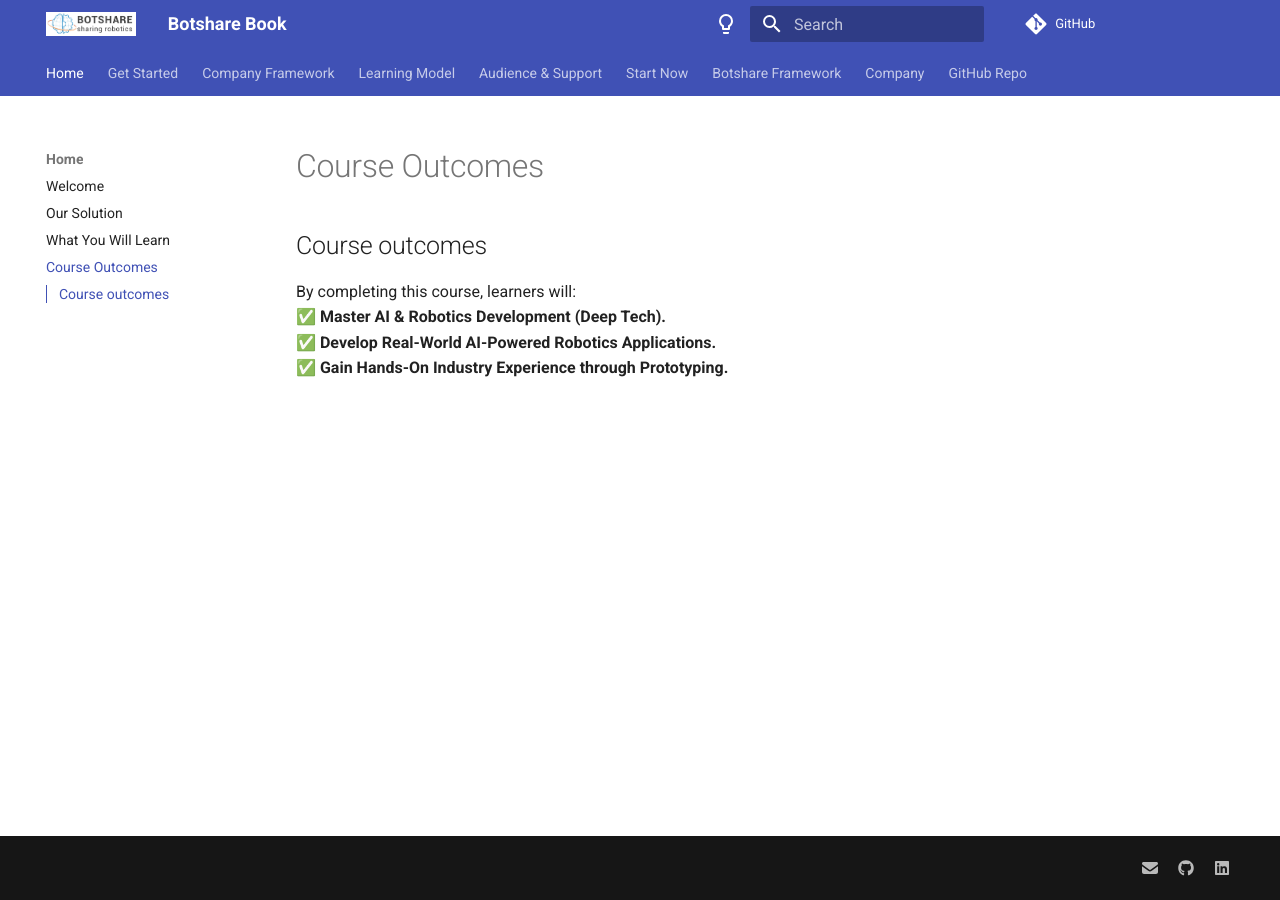
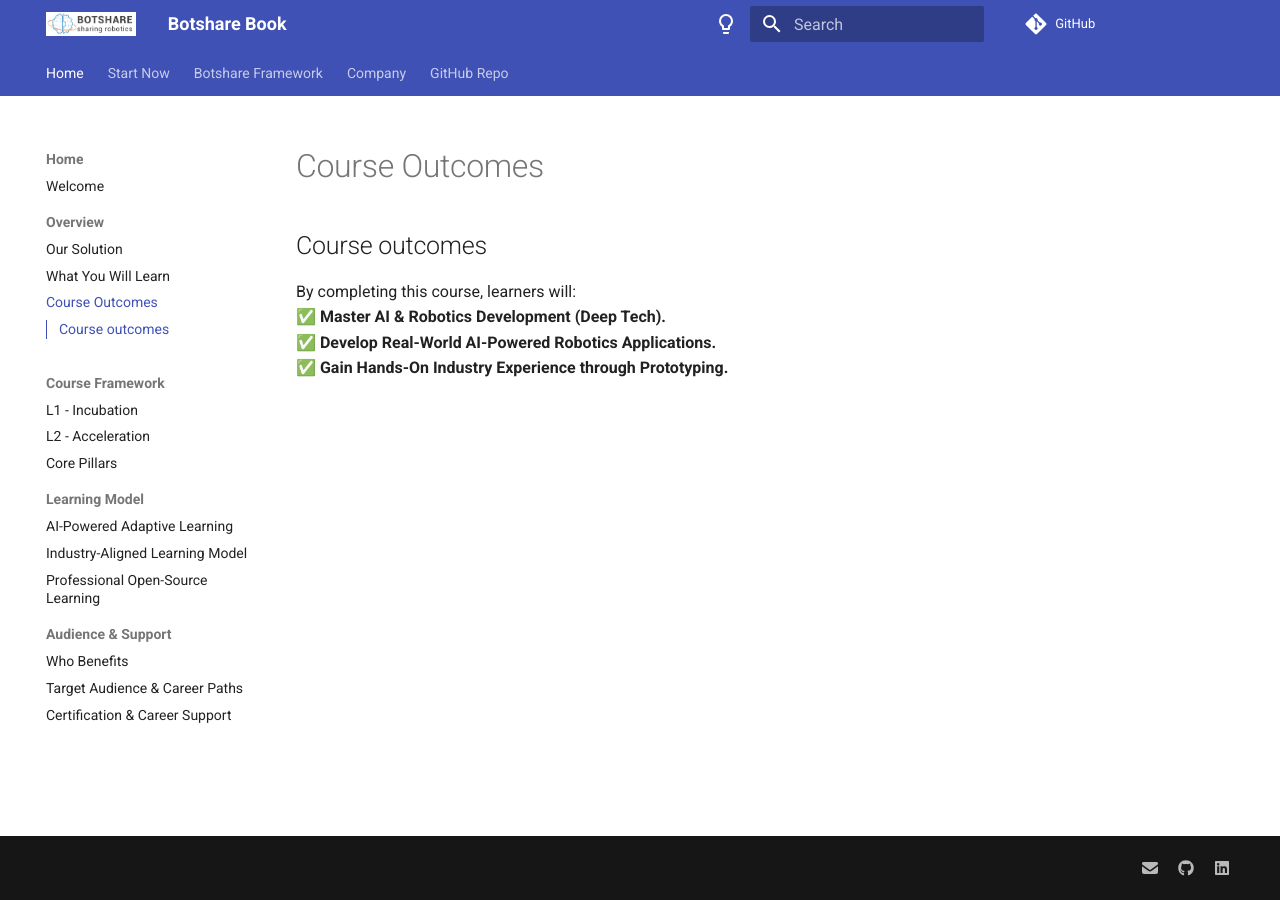
Before and after one commit to Merilynn-64/Botshare_document, an MkDocs documentation site: the page built from docs/course-outcomes.md, in a window 1280 px wide. Built offline with MkDocs 1.6.1 and Material for MkDocs 9.7.7, drawn with Linux system fonts in a browser that asks for light colours; some of the changed lines change nothing that is shown.

Commit message:
Update mkdocs.yml

```diff
--- a/mkdocs.yml
+++ b/mkdocs.yml
@@ -40,29 +40,28 @@ extra:
 
 nav:
   - Home:
-      - Welcome: overview.md
-      - Our Solution: our-solution.md
-      - What You Will Learn: what-you-will-learn.md
-      - Course Outcomes: course-outcomes.md
+      - Welcome: index.md
 
-  - Get Started:
-      - Introduction: introduction.md
-      - Get Started Now: get-started-now.md
+      - Overview:
+          - Our Solution: our-solution.md
+          - What You Will Learn: what-you-will-learn.md
+          - Course Outcomes: course-outcomes.md
 
-  - Company Framework:
-      - L1 - Incubation: l1-incubation.md
-      - L2 - Acceleration: l2-acceleration.md
-      - Core Pillars: core-pillars.md
+      - Course Framework:
+          - L1 - Incubation: level-1-incubation.md
+          - L2 - Acceleration: level-2-acceleration.md
+          - Core Pillars: core-pillars.md
 
-  - Learning Model:
-      - Industry-Aligned Learning Model: industry-aligned-learning-model.md
-      - AI-Powered Adaptive Learning: ai-powered-adaptive-learning.md
-      - Professional Open-Source Learning: professional-open-source-learning.md
+      - Learning Model:
+          - AI-Powered Adaptive Learning: ai-powered-adaptive-learning.md
+          - Industry-Aligned Learning Model: industry-aligned-learning-model.md
+          - Professional Open-Source Learning: professional-open-source-learning.md
 
-  - Audience & Support:
-      - Who Benefits: who-benefits.md
-      - Target Audience & Career Paths: target-audience-career-paths.md
-      - Certification & Career Support: certification-career-support.md
+      - Audience & Support:
+          - Who Benefits: who-benefits.md
+          - Target Audience & Career Paths: target-audience-career-paths.md
+          - Certification & Career Support: certification-career-support.md
+
 
   - Start Now:
       - Introduction: getting_started.md
```
